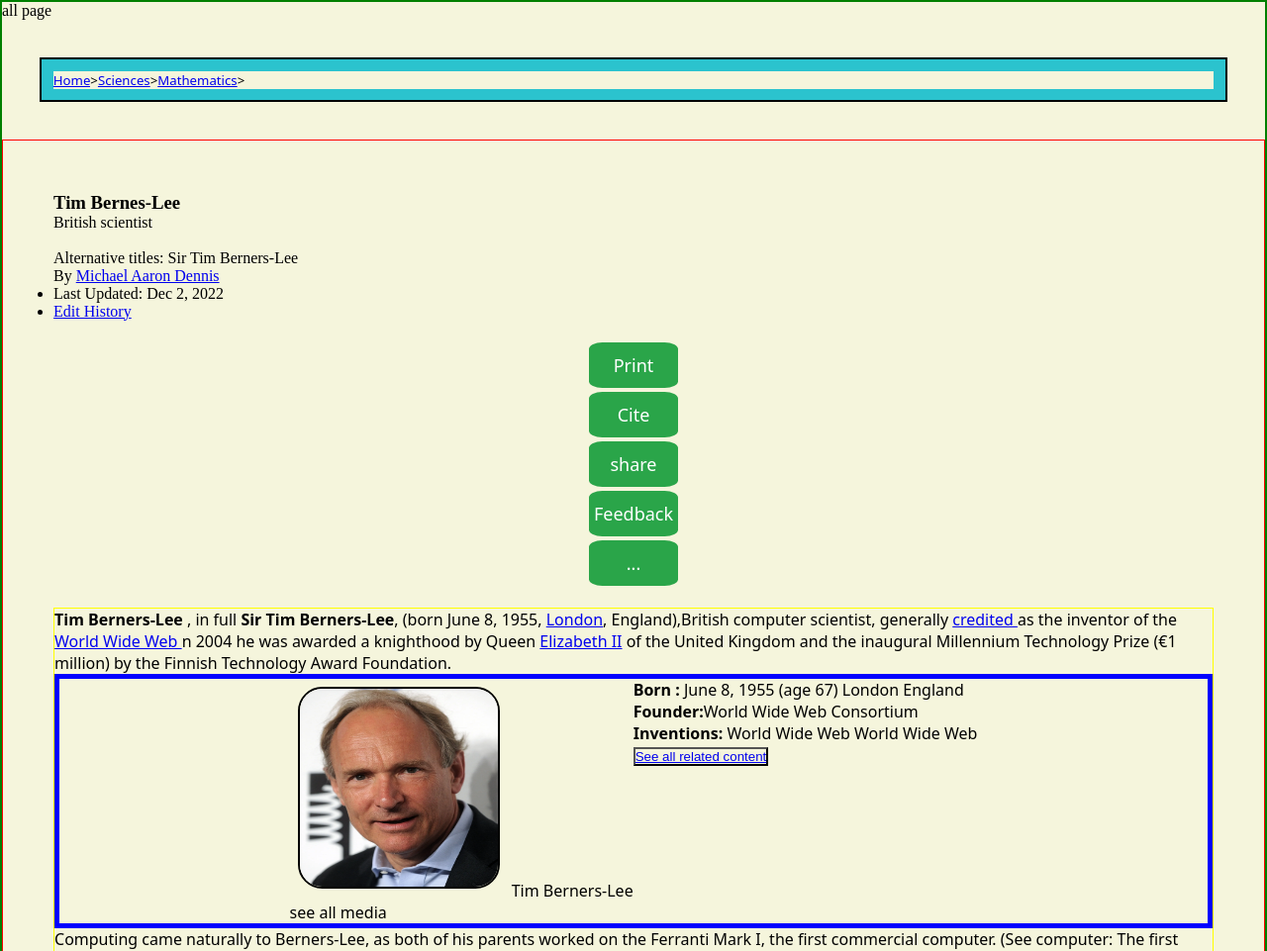
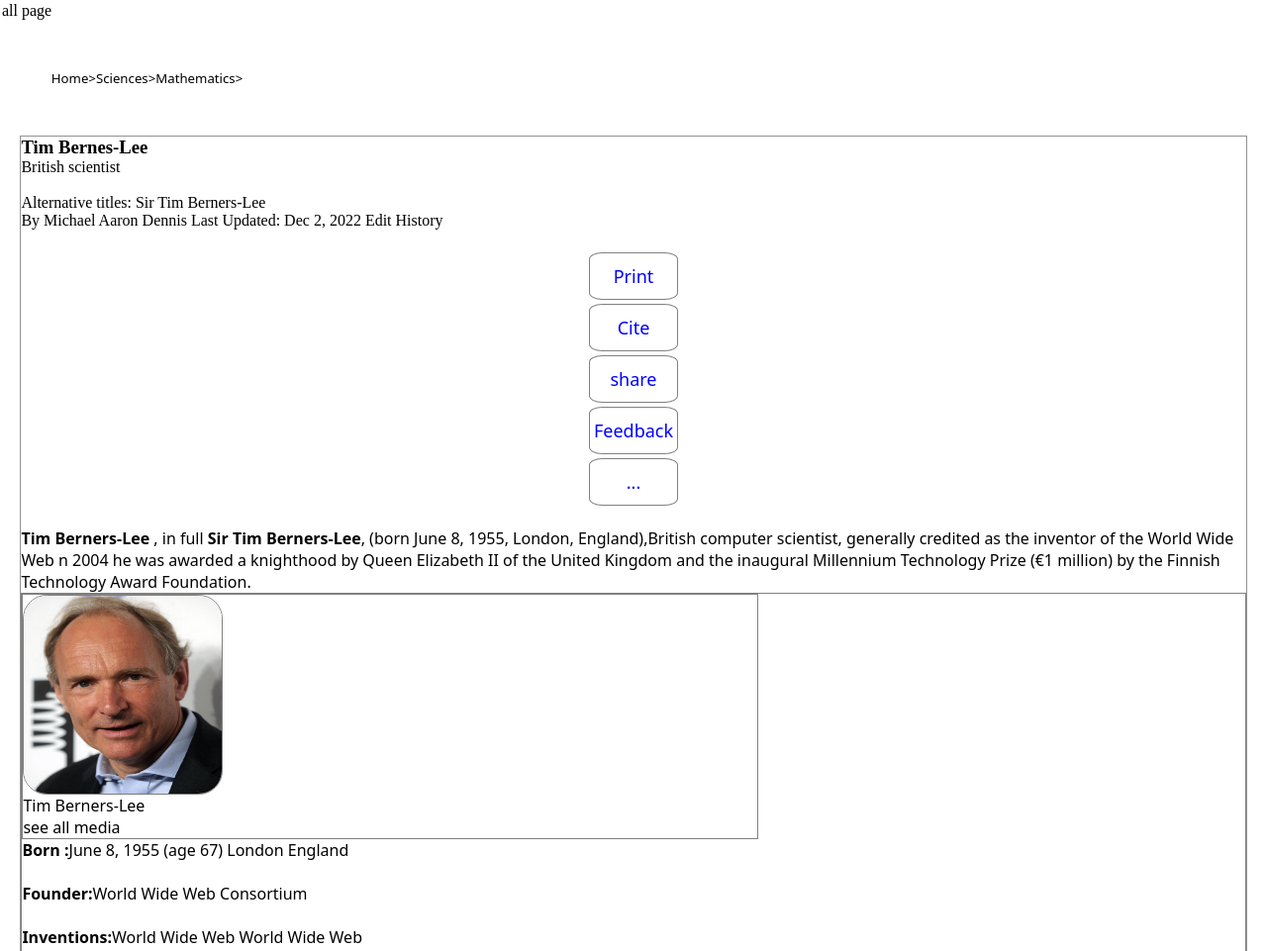
Before and after one commit to maxime-vds/tim-berners-lee, a plain HTML site: page index.html in a window 1280 px wide. Shown: the top 961 px of the page at 99% size. Drawn offline with Linux system fonts and the light colour scheme.

Commit message:
notfinish

```diff
--- a/index.html
+++ b/index.html
@@ -31,7 +31,7 @@
                 <br>
                 <div class="info">
                     <p> Alternative titles: Sir Tim Berners-Lee</p>
-                    <p> By <a href="#"> Michael Aaron Dennis</a> <ul class="info1"><li>Last Updated: Dec 2, 2022</li> <li> <a href="#">Edit History </a> </li> </ul> </p>
+                    <p> By <a href="#"> Michael Aaron Dennis</a> Last Updated: Dec 2, 2022  <a href="#">Edit History </a>  </p>
                 </div>
                 <br>
                 <!--zone logo lien action rapide-->
@@ -56,17 +56,17 @@
 
 
                     <section class="section5">
-                        <div>
-                            <p><img class= "img" src="./images/British-scientist-Tim-Berners-Lee.webp" alt="Tim Berners-Lee"> Tim Berners-Lee
+                        <div class="image">
+                            <p><img class= "img" src="./images/British-scientist-Tim-Berners-Lee.webp" alt="Tim Berners-Lee" > <p>Tim Berners-Lee</p>
                             </p>
                             <p>see all media</p>
 
                         </div>
                         <div>
-                            <p> <b>Born :</b> June 8, 1955 (age 67) London England </p>
-                            <p><b>Founder:</b>World Wide Web Consortium</p>
-                            <p> <b>Inventions: </b>World Wide Web World Wide Web </p>
-                            <button> <a href="#"> See all related content </a></button>
+                            <p> <b>Born :</b> June 8, 1955 (age 67) London England </p> <br>
+                            <p><b>Founder:</b>World Wide Web Consortium</p> <br>
+                            <p> <b>Inventions: </b>World Wide Web World Wide Web </p> <br>
+                            <button> <a href="#"> See all related content </a></button> <br>
 
 
                         </div>
--- a/style.css
+++ b/style.css
@@ -4,29 +4,37 @@
 *{
     padding: 0;
     margin: 0;
-    background-color:  beige;}
+    background-color:  white;
+    color: black;}
 
 #section1home {
     width: auto;
     height: auto;
     padding: 0.9%;
     margin: 3%;
-    background-color: rgb(43, 195, 206);
-    border: 2px solid black;}
+
+
+
+    }
 
 .navbar .homenav{
     display: flex;
     flex-direction: row;
     font-size: 0.35cm;
-    font-family: system-ui, -apple-system, BlinkMacSystemFont, 'Segoe UI', Roboto, Oxygen, Ubuntu, Cantarell, 'Open Sans', 'Helvetica Neue', sans-serif;}
+    font-family: system-ui, -apple-system, BlinkMacSystemFont, 'Segoe UI', Roboto, Oxygen, Ubuntu, Cantarell, 'Open Sans', 'Helvetica Neue', sans-serif;
 
+}
+:link {
+        text-decoration: none;
+    }
 .section2allpage {
-    border: 2px solid green;}
+    border: 2px solid white;}
 
 .section3{
-    margin: 0.2;
-    padding: 4%;
-    border:1px solid red;
+    margin: 1.15em;
+    padding: 4;
+    border:1px solid rgb(146, 146, 146);
+    text-align:inherit;
 
 }
 
@@ -53,17 +61,17 @@
     justify-content: center;
 }
 .stylebutton {
-    border: none;
+    border: 1px solid gray;
     width: 5em;
     display: flex;
     flex-direction: row;
     justify-content: center;
-    background-color: rgb(42, 165, 73);
+    background-color: white;
     font-size: 18px;
     border-radius: 15%;
     padding: 0.6em;
     margin: 0.25em;
-    color: white;
+    color: blue;
     font-family:system-ui, -apple-system, BlinkMacSystemFont, 'Segoe UI', Roboto, Oxygen, Ubuntu, Cantarell, 'Open Sans', 'Helvetica Neue', sans-serif;
     cursor: pointer;
 
@@ -73,7 +81,7 @@
 .section4{
     margin: 0;
     padding: 0;
-    border:1px solid yellow;
+    border:none;
     display: flex;
     font-size: medium;
     font-family: system-ui, -apple-system, BlinkMacSystemFont, 'Segoe UI', Roboto, Oxygen, Ubuntu, Cantarell, 'Open Sans', 'Helvetica Neue', sans-serif; ;
@@ -82,9 +90,9 @@
 
 
 .section5 {
-    border: 5px solid blue;
+    border: 1px solid gray;
     display: flex;
-    flex-direction: row;
+    flex-direction: column;
     justify-content: center;
 
 }
@@ -93,7 +101,23 @@
 .img {
     width: 200px;
     height: 200px;
-    border: 2px solid black;
-    margin: 0.5em;
+    border: 1px solid gray;
+    margin: none;
     border-radius: 12%;
+    text-align: center;
+
 }
+.section5 p {
+    text-align:center;
+    display: flex;
+    justify-content: unset;
+
+}
+.image {
+    border: 1px solid gray;
+    max-width: 60%;
+    max-height: 20%;
+    justify-content: center;
+    display:block;
+
+}
```
